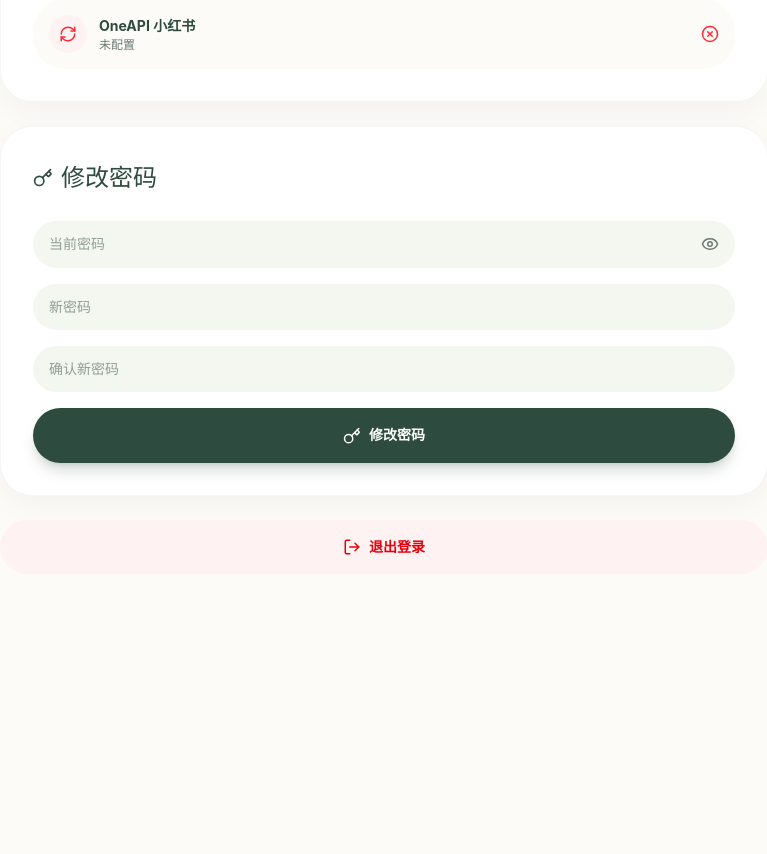
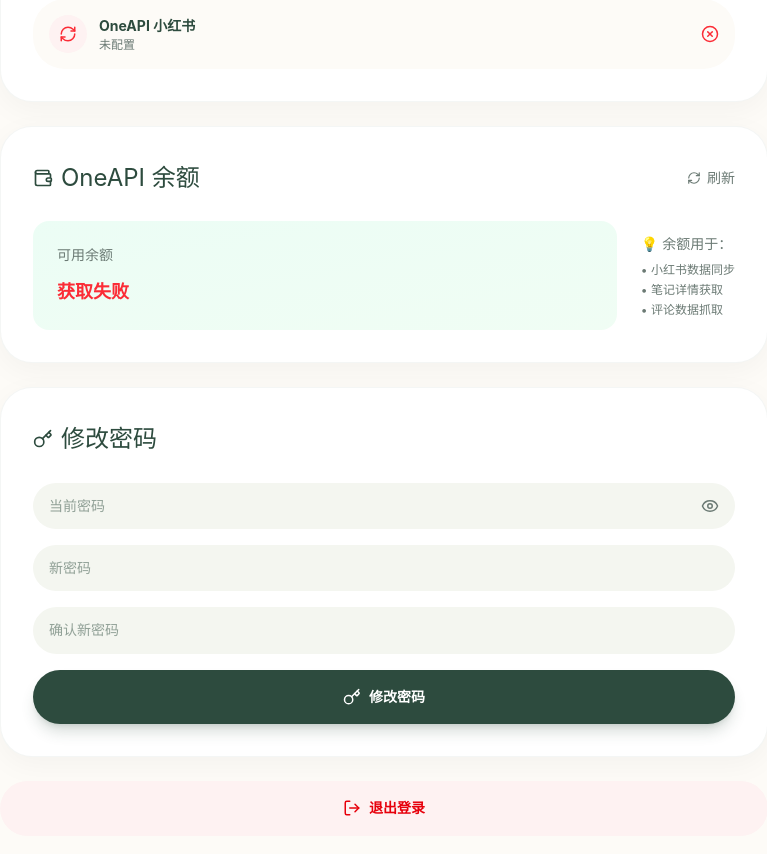
Before and after one commit to brianzhibo-design/DD, a Next.js app: page /settings in a window 1280 px wide. Shown: the part 940-1794 px from the top of the page, without its empty margins (400-1167 px from the left). Before the commit the page ends 1554 px from the top, so only its background shows below. Built offline with nearby package versions, Linux system fonts and the light colour scheme; no server answers; the database is empty.

Commit message:
feat: 添加 OneAPI 余额查询功能

```diff
--- /dev/null
+++ b/src/app/api/balance/route.ts
@@ -0,0 +1,43 @@
+import { NextResponse } from 'next/server'
+
+export async function GET() {
+  try {
+    const apiKey = process.env.ONEAPI_KEY
+
+    if (!apiKey) {
+      return NextResponse.json({
+        success: false,
+        error: 'ONEAPI_KEY 未配置'
+      }, { status: 500 })
+    }
+
+    const response = await fetch('https://api.getoneapi.com/back/user/balance', {
+      method: 'POST',
+      headers: {
+        'Content-Type': 'application/json',
+        'Authorization': `Bearer ${apiKey}`,
+      },
+    })
+
+    const data = await response.json()
+
+    if (data.code === 200) {
+      return NextResponse.json({
+        success: true,
+        balance: data.data?.balance ?? data.data ?? 0
+      })
+    }
+
+    return NextResponse.json({
+      success: false,
+      error: data.message || `错误码: ${data.code}`
+    })
+
+  } catch (error: any) {
+    console.error('Balance API error:', error)
+    return NextResponse.json({
+      success: false,
+      error: error.message || 'Failed to fetch balance'
+    }, { status: 500 })
+  }
+}
--- a/src/app/settings/page.tsx
+++ b/src/app/settings/page.tsx
@@ -17,7 +17,8 @@
   EyeOff,
   Save,
   Type,
-  Check
+  Check,
+  Wallet
 } from 'lucide-react';
 import { testSupabaseConnection } from '@/lib/db';
 import { getUserProfile, UserProfile, loadUserProfile, saveUserProfile, compressImage } from '@/lib/user-profile';
@@ -52,10 +53,29 @@
 
   const [selectedFont, setSelectedFont] = useState('modern');
 
+  // OneAPI 余额
+  const [balance, setBalance] = useState<number | null>(null);
+  const [loadingBalance, setLoadingBalance] = useState(false);
+
   useEffect(() => {
     checkConnections();
     loadProfile();
+    fetchBalance();
   }, []);
+
+  const fetchBalance = async () => {
+    setLoadingBalance(true);
+    try {
+      const res = await fetch('/api/balance');
+      const data = await res.json();
+      if (data.success) {
+        setBalance(data.balance);
+      }
+    } catch (error) {
+      console.error('获取余额失败:', error);
+    }
+    setLoadingBalance(false);
+  };
 
   const loadProfile = async () => {
     const profile = await loadUserProfile();
@@ -330,6 +350,47 @@
         </div>
       </div>
 
+      {/* OneAPI Balance */}
+      <div className="bg-white border border-[#2D4B3E]/5 rounded-[2rem] p-8 shadow-[0_8px_30px_rgb(0,0,0,0.04)] mb-6">
+        <div className="flex items-center justify-between mb-6">
+          <div className="flex items-center gap-2">
+            <Wallet className="w-5 h-5 text-[#2D4B3E]" />
+            <h2 className="font-bold text-[#2D4B3E] font-serif">OneAPI 余额</h2>
+          </div>
+          <button
+            onClick={fetchBalance}
+            disabled={loadingBalance}
+            className="text-sm text-[#6B7A74] hover:text-[#2D4B3E] flex items-center gap-1.5 disabled:opacity-50"
+          >
+            <RefreshCw size={14} className={loadingBalance ? 'animate-spin' : ''} />
+            刷新
+          </button>
+        </div>
+
+        <div className="flex items-center gap-6">
+          <div className="flex-1 p-6 bg-gradient-to-br from-emerald-50 to-green-50 rounded-2xl">
+            <p className="text-sm text-[#6B7A74] mb-1">可用余额</p>
+            <p className="text-3xl font-bold text-emerald-600">
+              {loadingBalance ? (
+                <span className="text-[#6B7A74] text-lg">加载中...</span>
+              ) : balance !== null ? (
+                `¥${balance.toFixed(2)}`
+              ) : (
+                <span className="text-red-500 text-lg">获取失败</span>
+              )}
+            </p>
+          </div>
+          <div className="text-sm text-[#6B7A74] max-w-[200px]">
+            <p className="mb-2">💡 余额用于：</p>
+            <ul className="space-y-1 text-xs">
+              <li>• 小红书数据同步</li>
+              <li>• 笔记详情获取</li>
+              <li>• 评论数据抓取</li>
+            </ul>
+          </div>
+        </div>
+      </div>
+
       {/* Password Change */}
       <div className="bg-white border border-[#2D4B3E]/5 rounded-[2rem] p-8 shadow-[0_8px_30px_rgb(0,0,0,0.04)] mb-6">
         <div className="flex items-center gap-2 mb-6">
```
